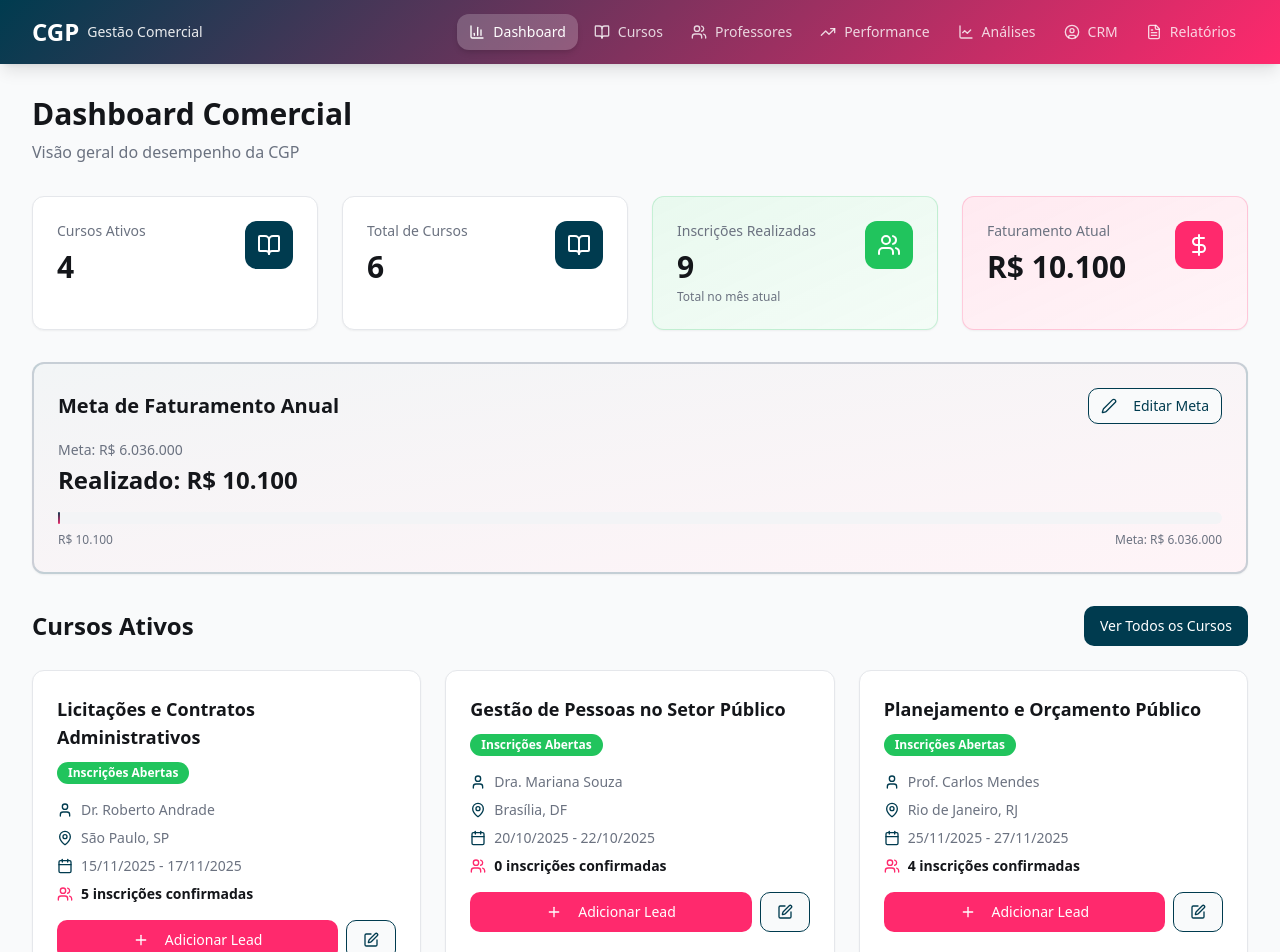
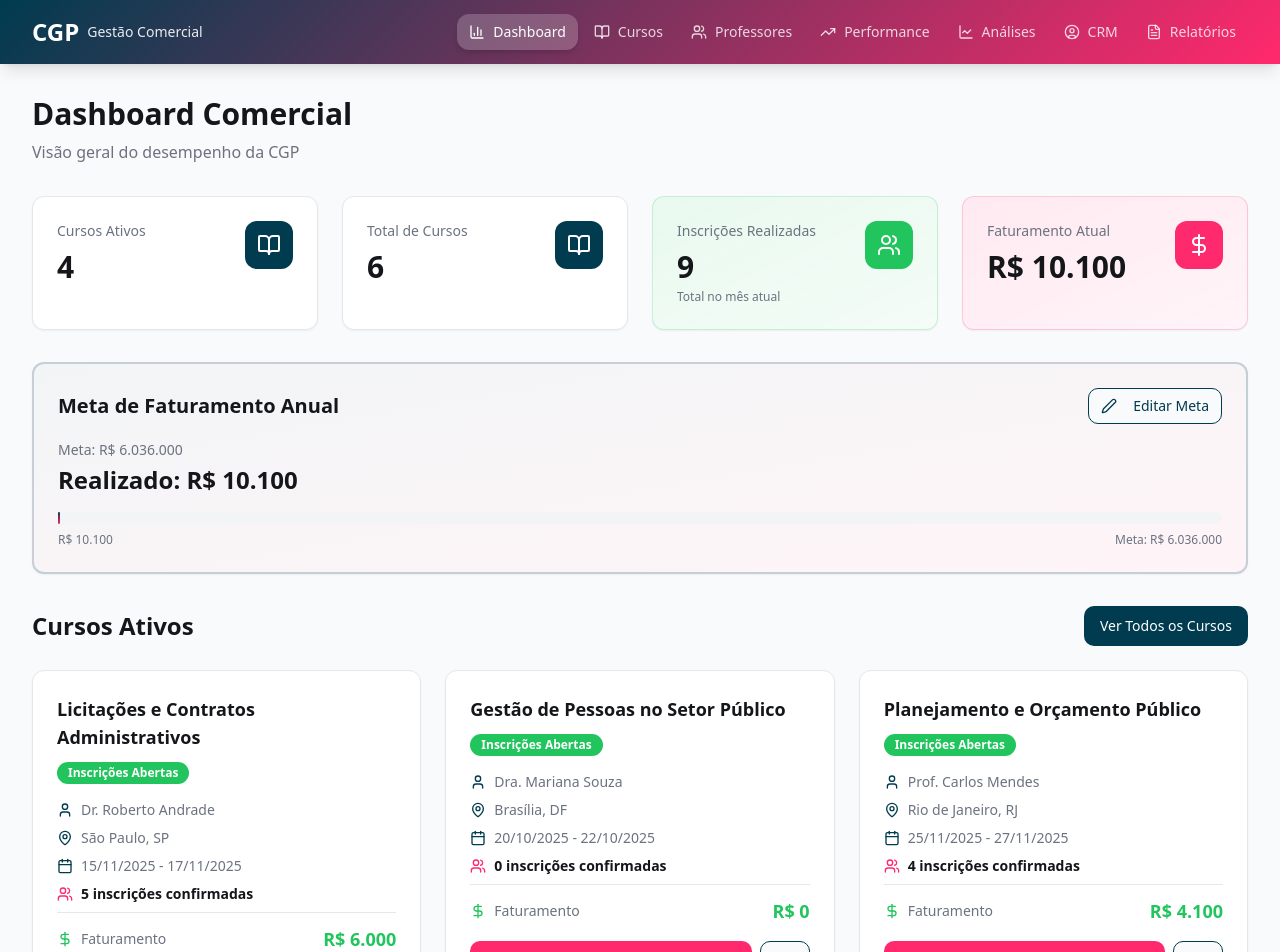
Before and after one commit to patriknazario/sync-star-repo, a React (Vite) app: page / in a window 1280 px wide. Shown: the top 952 px of the page. Built offline with nearby package versions, Linux system fonts and the light colour scheme; the HTML template or start-up script is replaced by a standard one.

Commit message:
feat: Adicionar Faturamento aos cards de cursos

```diff
--- a/src/components/dashboard/CursoCard.tsx
+++ b/src/components/dashboard/CursoCard.tsx
@@ -2,8 +2,8 @@ import { Card } from '@/components/ui/card';
 import { Button } from '@/components/ui/button';
 import { StatusBadge } from '@/components/common/StatusBadge';
 import { Curso, Professor } from '@/data/mockData';
-import { Calendar, MapPin, User, Users, AlertTriangle, Plus, Edit } from 'lucide-react';
-import { formatDate, shouldShowViabilityAlert } from '@/utils/calculations';
+import { Calendar, MapPin, User, Users, AlertTriangle, Plus, Edit, DollarSign } from 'lucide-react';
+import { formatDate, shouldShowViabilityAlert, getFaturamentoCurso, formatCurrency } from '@/utils/calculations';
 import { useApp } from '@/contexts/AppContext';
 
 interface CursoCardProps {
@@ -14,8 +14,9 @@ interface CursoCardProps {
 }
 
 export function CursoCard({ curso, professor, onAddLead, onEdit }: CursoCardProps) {
-  const { getInscricoesCurso } = useApp();
+  const { getInscricoesCurso, leads } = useApp();
   const inscricoes = getInscricoesCurso(curso.id);
+  const faturamento = getFaturamentoCurso(leads, curso.id);
   const showAlert = shouldShowViabilityAlert(inscricoes, curso.dataInicio);
 
   return (
@@ -57,6 +58,16 @@ export function CursoCard({ curso, professor, onAddLead, onEdit }: CursoCardProp
           <Users className="h-4 w-4 mr-2 text-accent" />
           <span>{inscricoes} inscrições confirmadas</span>
         </div>
+
+        <div className="flex items-center justify-between pt-3 mt-3 border-t border-border">
+          <div className="flex items-center text-sm text-muted-foreground">
+            <DollarSign className="h-4 w-4 mr-2 text-success" />
+            <span>Faturamento</span>
+          </div>
+          <span className="text-lg font-bold text-success">
+            {formatCurrency(faturamento)}
+          </span>
+        </div>
       </div>
 
       <div className="flex space-x-2">
--- a/src/utils/calculations.ts
+++ b/src/utils/calculations.ts
@@ -5,6 +5,13 @@ export const getInscricoesCurso = (leads: Lead[], cursoId: number): number => {
   return leads
     .filter(l => l.cursoId === cursoId && l.status === 'Inscrição Realizada')
     .reduce((sum, l) => sum + l.quantidadeInscricoes, 0);
+};
+
+// Calcula faturamento de um curso a partir dos leads com inscrições realizadas
+export const getFaturamentoCurso = (leads: Lead[], cursoId: number): number => {
+  return leads
+    .filter(l => l.cursoId === cursoId && l.status === 'Inscrição Realizada')
+    .reduce((sum, l) => sum + (l.valorNegociado ?? l.valorProposta), 0);
 };
 
 export const calculateComissao = (faturamento: number): number => {
```
